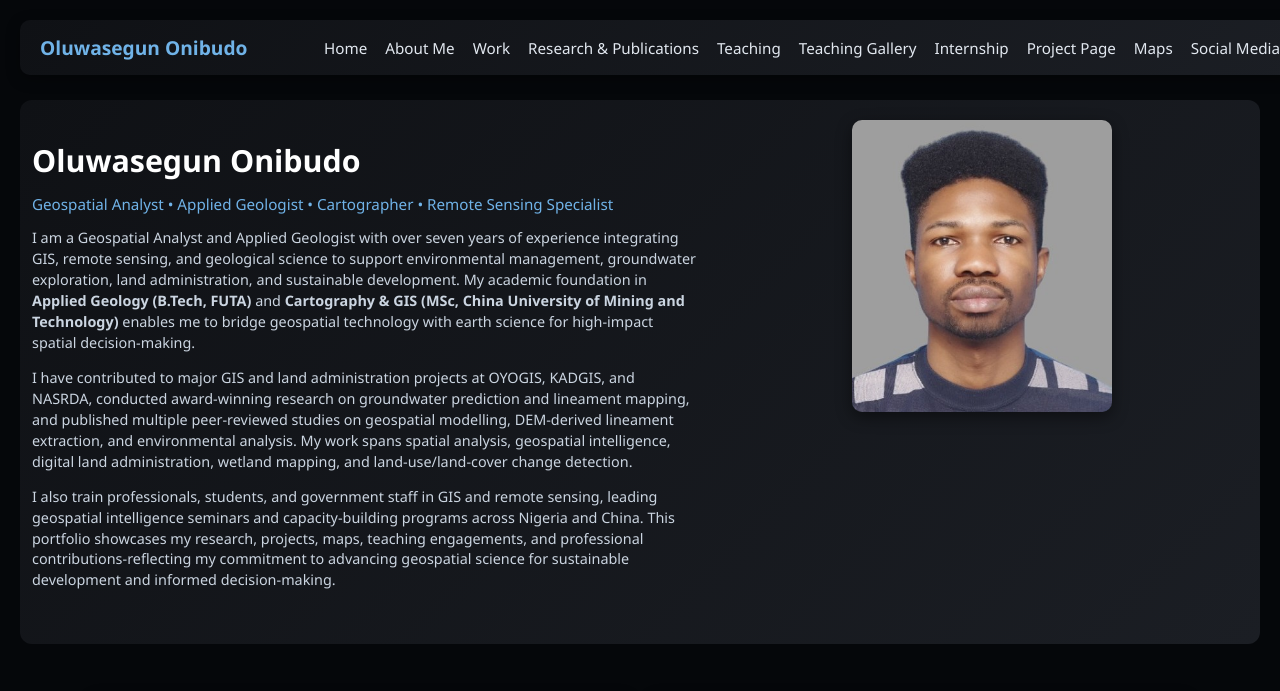
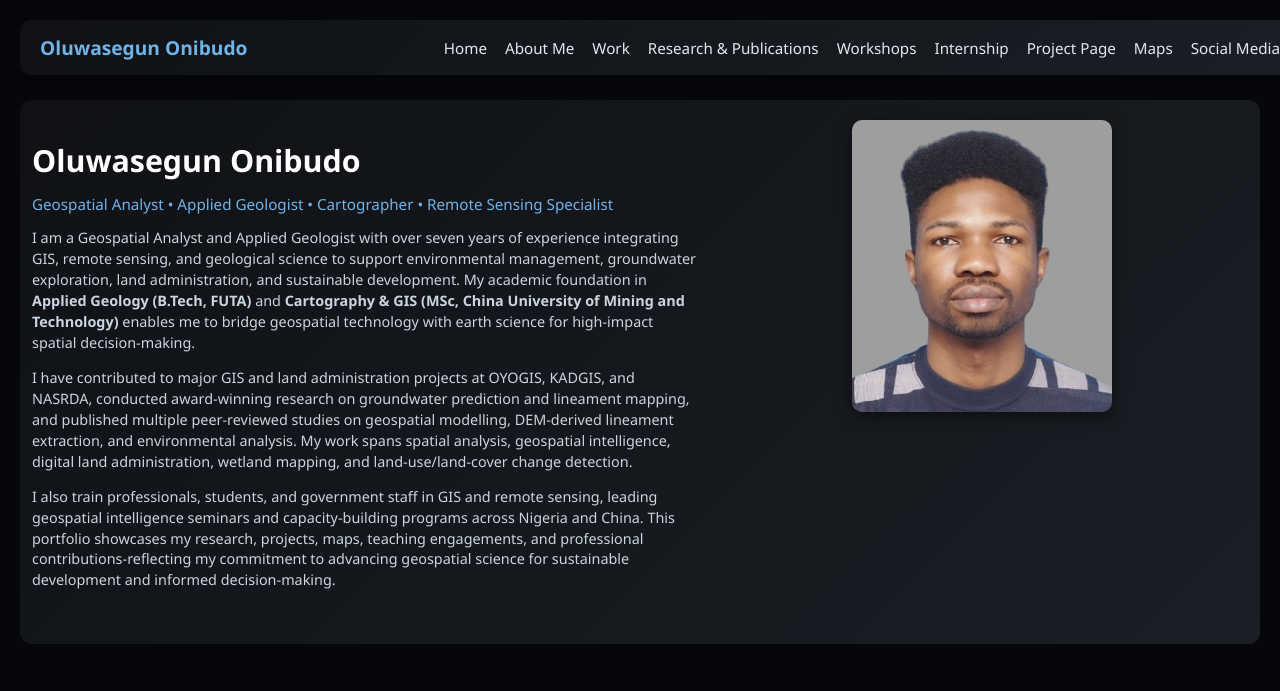
Before and after one commit to oluwasegunonibudo/oluwasegunonibudo.github.io, a plain HTML site: page index.html in a window 1280 px wide. Shown: the top 691 px of the page. Drawn offline with Linux system fonts and the light colour scheme.

Commit message:
Update index.html

```diff
--- a/index.html
+++ b/index.html
@@ -280,8 +280,7 @@
     <a href="about.html">About Me</a>
     <a href="work.html">Work</a>
     <a href="research.html">Research & Publications</a>
-    <a href="teaching.html">Teaching</a>
-    <a href="teaching-gallery.html">Teaching Gallery</a>
+    <a href="workshops.html">Workshops</a>
     <a href="internship.html">Internship</a>
     <a href="projects.html">Project Page</a>
     <a href="maps.html">Maps</a>
```
